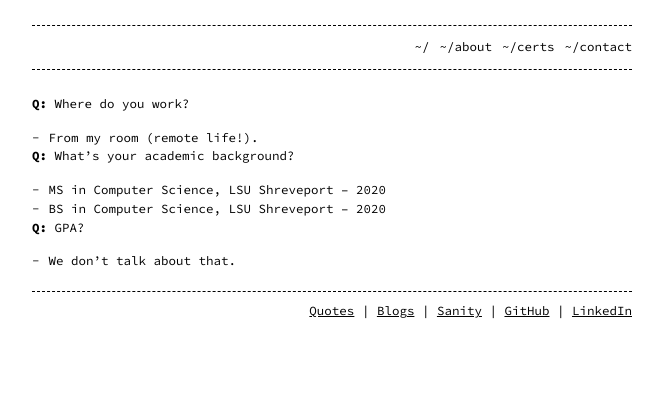
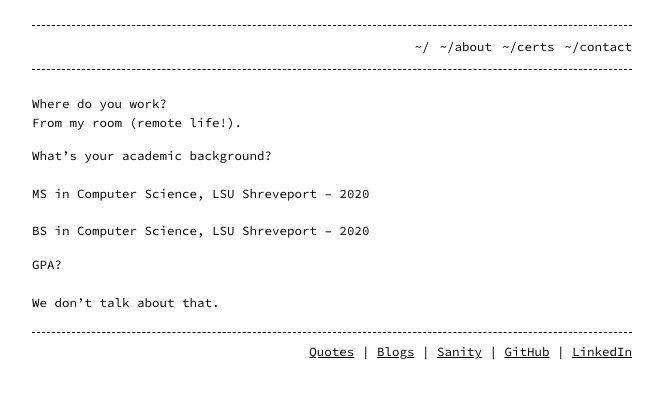
Before and after one commit to bm1905/bijay-maharjan-website, a Jekyll site: the page built from about.md, in a window 1280 px wide. Shown: the top 399 px of the page, without its empty margins (308-971 px from the left). Built offline with Jekyll 4.4.1, drawn with Linux system fonts in a browser that asks for light colours.

Commit message:
Update about.md

```diff
--- a/about.md
+++ b/about.md
@@ -4,14 +4,12 @@ layout: page
 permalink: /about/
 ---
 
-**Q:** Where do you work?
-- From my room (remote life!).
-<br>
+Where do you work?
+From my room (remote life!).
 
-**Q:** What’s your academic background?
-- MS in Computer Science, LSU Shreveport – 2020
-- BS in Computer Science, LSU Shreveport – 2020
-<br>
+What’s your academic background?
+MS in Computer Science, LSU Shreveport – 2020
+BS in Computer Science, LSU Shreveport – 2020
 
-**Q:** GPA?
-- We don't talk about that.
+GPA?
+We don't talk about that.
```
